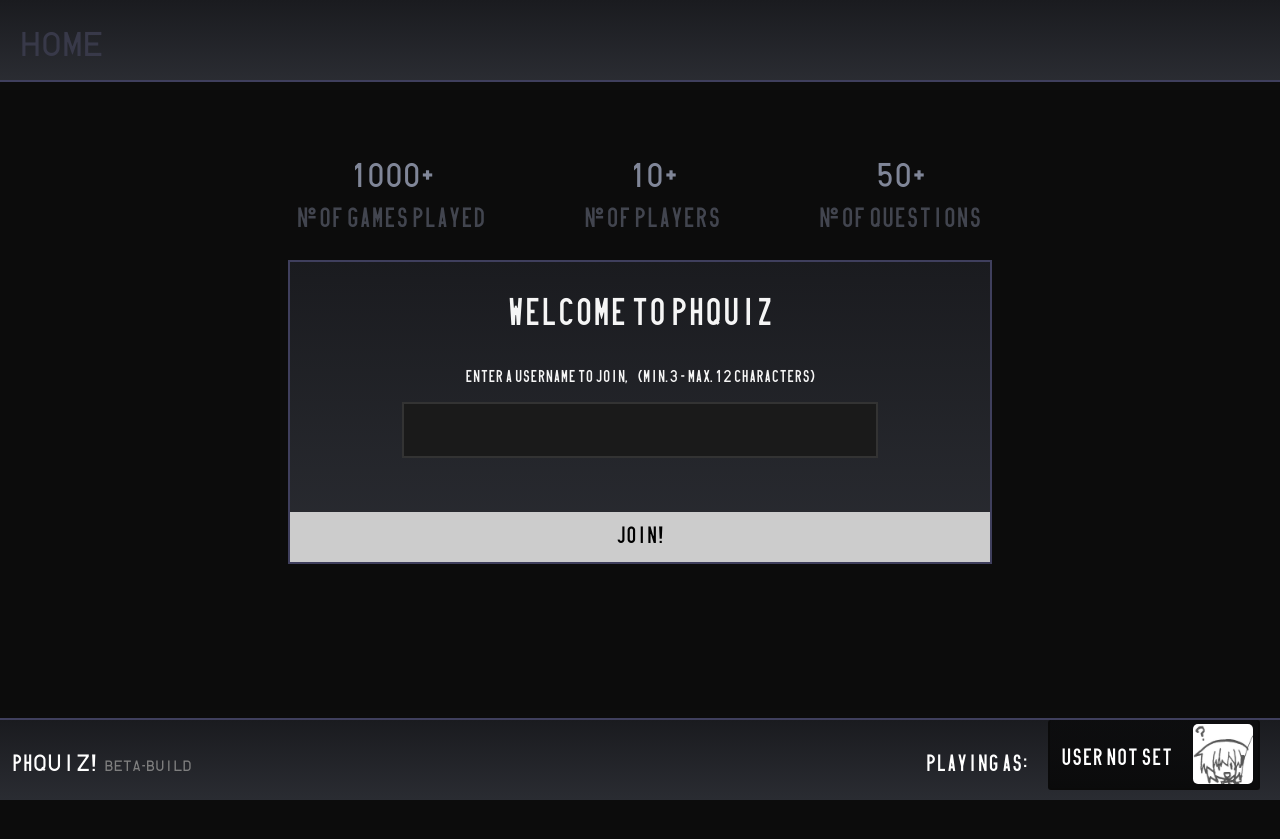
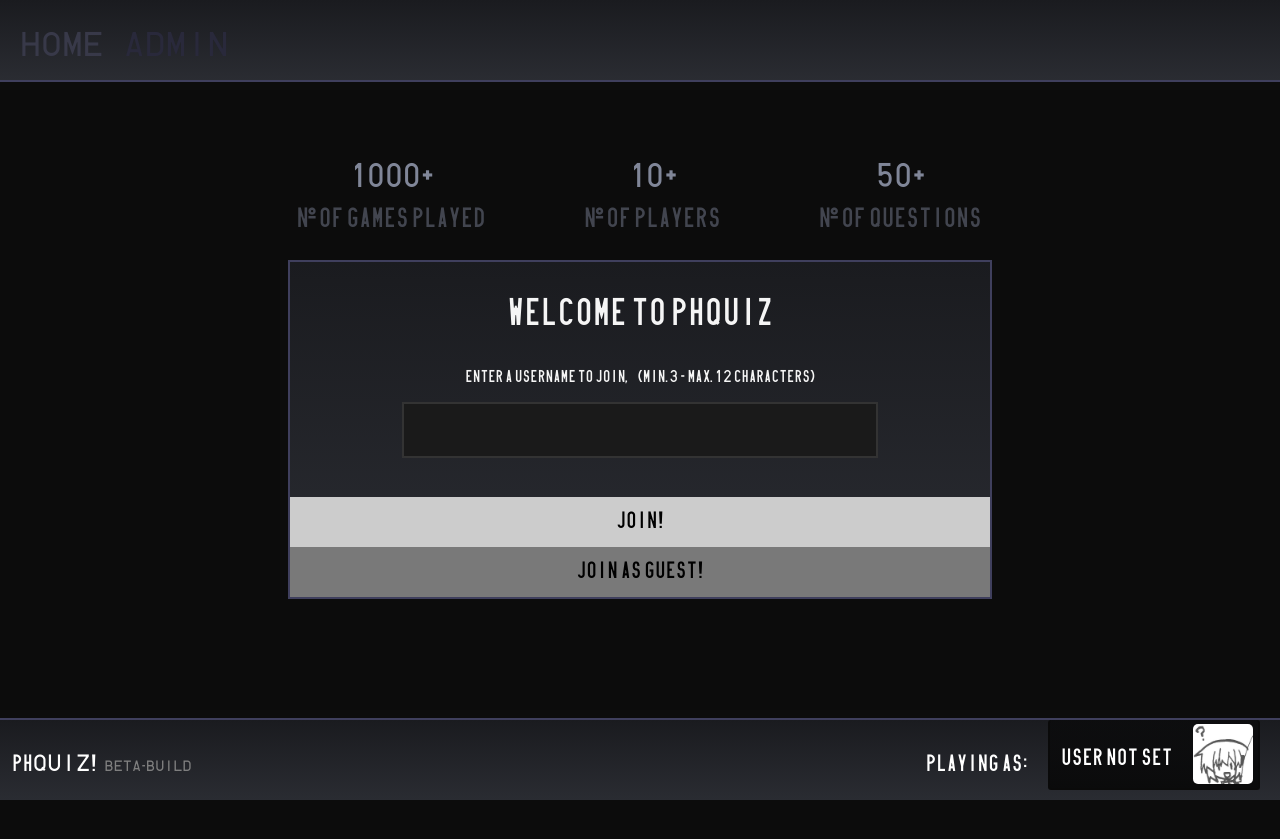
Before and after one commit to Buhmann-Bergemann/phQUIZ, a PHP site: page / in a window 1280 px wide. Shown: the top 839 px of the page. Run offline with PHP 8.4, Linux system fonts and the light colour scheme; some libraries are stand-ins or nearby versions.

Commit message:
Fixed Result bugs, Jukebox finished, Guest login implemented

```diff
--- a/admin.php
+++ b/admin.php
@@ -13,6 +13,7 @@
 <body>
 <div class="header">
     <p>ADMIN</p>
+    <p style="color: #29293b" class=""><a class="unstyled-link clickable" href="index.php">HOME</a> </p>
 </div>
 <?php
 session_start();
--- a/adminlogin.php
+++ b/adminlogin.php
@@ -29,7 +29,7 @@ echo '
                     <p>password</p>
                     <input type="password" id="user_input" name="password">
                 </div>
-                <input type="submit" value="login!" id="user_entry_join" class="clickable">
+                <input type="submit" value="login!" id="user_entry_join" class="clickable" style="bottom: 0">
             </form>
         </div>
     </div>
--- a/app.js
+++ b/app.js
@@ -18,6 +18,7 @@ function qsa(DOMSelector){
 // DOM Elements
 const homescreen = qs(".homescreen");
 const userselect = qs(".user-select");
+const joinAsGuestButton = document.querySelector('#join_as_guest');
 const usernameInput = qs("#user_input");
 const usernameSubmit = qs("#user_entry_join");
 const usernameForm = qs("#user_entry_form");
@@ -100,6 +101,13 @@ configMenuItem.addEventListener("mousedown", () => {
     }
 })
 
+
+joinAsGuestButton.addEventListener('click', function(event) {
+    event.preventDefault();
+    usernameInput.value = 'guest';
+    usernameForm.submit();
+});
+
 configMenuSave.addEventListener("mousedown", () => {
 
 })
--- a/game/game.js
+++ b/game/game.js
@@ -7,6 +7,8 @@ document.addEventListener('DOMContentLoaded', () => {
     let interval;
     let failedQuestions = 0; // Number of questions failed due to time
     let failedCurrentQuestion = false; // Whether the current question was failed due to time
+
+
 
     function updateTimer() {
         timer -= 100; // Decrease timer every 100 milliseconds
--- a/game/result.php
+++ b/game/result.php
@@ -117,7 +117,7 @@ $grade = GetUserGrade($userScore);
         echo "Correct answers: $correctAnswers<br>";
         echo "Failed Questions: $failedQuestions<br>";
 
-        if($username == 'guest' && !$_SESSION['guestHasSubmitted'])
+        if($username == 'guest' && !$_SESSION['guestHasSubmitted'] && $percentageCorrect >= 80)
         {
             echo "<form method='post'>";
             echo "<input name='usernameLeaderboard' type='text'>";
@@ -129,7 +129,7 @@ $grade = GetUserGrade($userScore);
             echo "</form>";
             $_SESSION['guestHasSubmitted'] = true;
         }
-        else {
+        else if ($percentageCorrect >= 80) {
             echo "
             <div class='user-submitted'>
                 <p>your score has been submitted to the leaderboard</p>
--- a/index.php
+++ b/index.php
@@ -54,6 +54,7 @@ else
 <body>
     <div class="header">
         <p>HOME</p>
+        <p style="color: #29293b" class=""><a class="unstyled-link clickable" href="admin.php">ADMIN</a> </p>
     </div>
     <div class="user-select" style="display: none">
         <div class="user-select-heading">
@@ -78,6 +79,7 @@ else
                     <input type="text" id="user_input" name="username">
                 </div>
                 <input type="submit" value="join!" id="user_entry_join" class="clickable">
+                <input type="submit" value="join as guest!" id="join_as_guest" class="clickable">
             </form>
         </div>
     </div>
@@ -98,13 +100,13 @@ else
         <h1>// config</h1>
             <div style="display: flex; gap: 33px">
                 <p>SFX Volume: </p>
-                <input type="number" value="100" />
+                <input type="number" value="70" />
             </div>
             <div style="display: flex; gap: 20px">
                 <p>Music Volume: </p>
-                <input type="number" value="100" />
+                <input type="number" value="70" />
             </div>
-            <div class="btn clickable" style="margin-top: 20px">save!</div>
+            <div class="btn clickable" style="margin-top: 20px" id="saveVolume">save!</div>
     </div>
     <div class="play-menu" style="display: none">
         <h1>// questions</h1>
--- a/jukebox.js
+++ b/jukebox.js
@@ -1,3 +1,4 @@
+// Existing code in jukebox.js
 let volume = 0.02;
 const jukeboxDiv = document.querySelector(".jukebox")
 const musicSelection =
@@ -9,9 +10,36 @@ function playSound(sound){
     sound.volume = volume;
     sound.play();
 }
+
 setInterval(() => {
     if (document.querySelector(".homescreen").style.display == "block")
     {
         playSound(musicSelection[0][1]);
     }
 }, "2500");
+
+// New code to add
+function setVolume(newVolume) {
+    volume = newVolume;
+    musicSelection.forEach(([name, audio]) => {
+        audio.volume = volume;
+    });
+}
+
+// Save volume when it is changed
+function saveVolume() {
+    localStorage.setItem('volume', volume);
+}
+
+// Load volume when the page is loaded
+function loadVolume() {
+    const savedVolume = localStorage.getItem('volume');
+
+    if (savedVolume !== null) {
+        volume = parseFloat(savedVolume);
+        setVolume(volume);
+    }
+}
+
+// Call loadVolume when the page is loaded
+document.addEventListener('DOMContentLoaded', loadVolume);
--- a/style.css
+++ b/style.css
@@ -45,7 +45,7 @@ body {
 
 .user-entry {
     width: 700px;
-    height: 300px;
+    height: 335px;
     background: linear-gradient(to bottom,#1a1b1f 0,#2a2c32 100%);
     border: #3f3f5d 2px solid;
     text-align: center;
@@ -85,7 +85,7 @@ body {
 
 #user_entry_join {
     position: absolute;
-    bottom: 0;
+    bottom: 50px;
     left: 0;
     width: 100%;
     height: 50px;
@@ -96,6 +96,23 @@ body {
 }
 
 #user_entry_join:hover {
+    background-color: #ababab;
+    transition: .2s;
+}
+
+#join_as_guest {
+    position: absolute;
+    bottom: 0;
+    left: 0;
+    width: 100%;
+    height: 50px;
+    background-color: #797979;
+    border: 0px;
+    transition: .2s;
+    font-size: 22px;
+}
+
+#join_as_guest:hover {
     background-color: #ababab;
     transition: .2s;
 }
@@ -434,6 +451,11 @@ body {
     height: 400px;
 }
 
+.unstyled-link {
+    text-decoration: none;
+    color: inherit;
+}
+
 #tsparticles {
     transition: 1s;
 }
```
